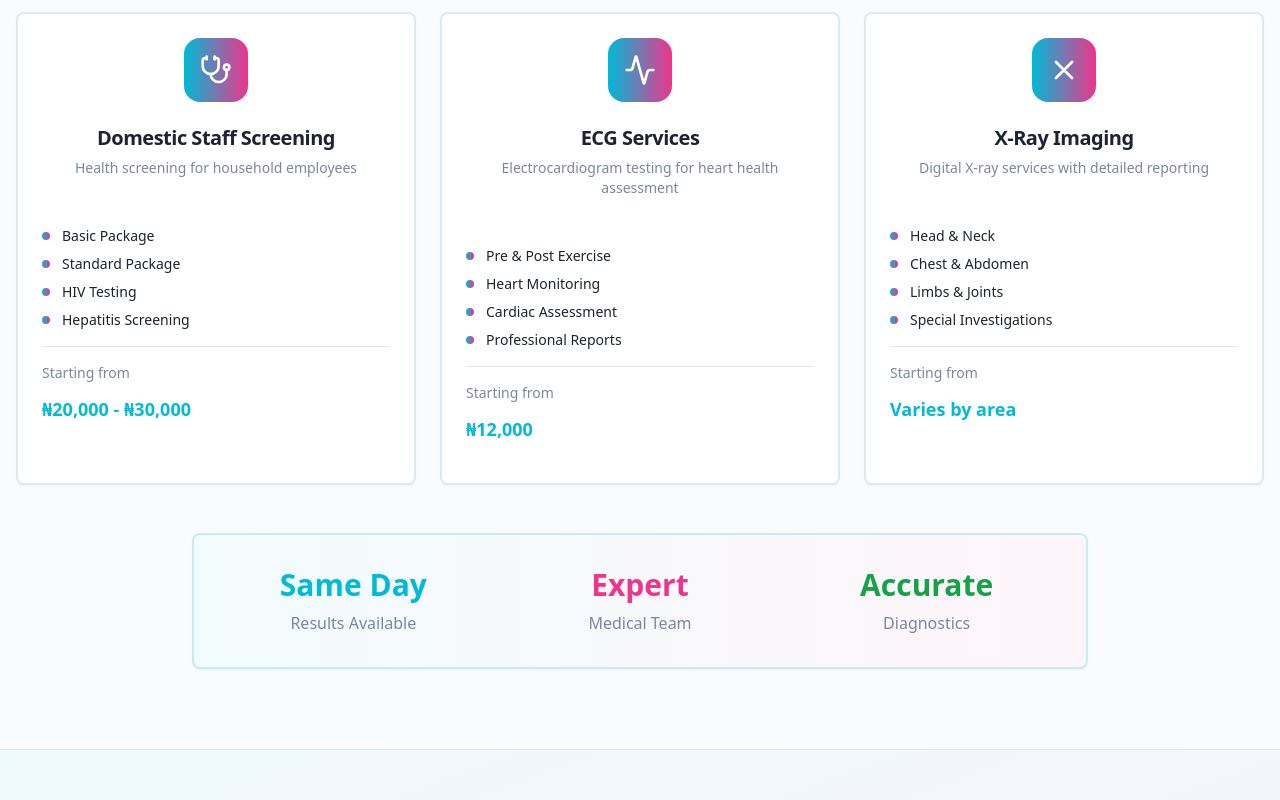
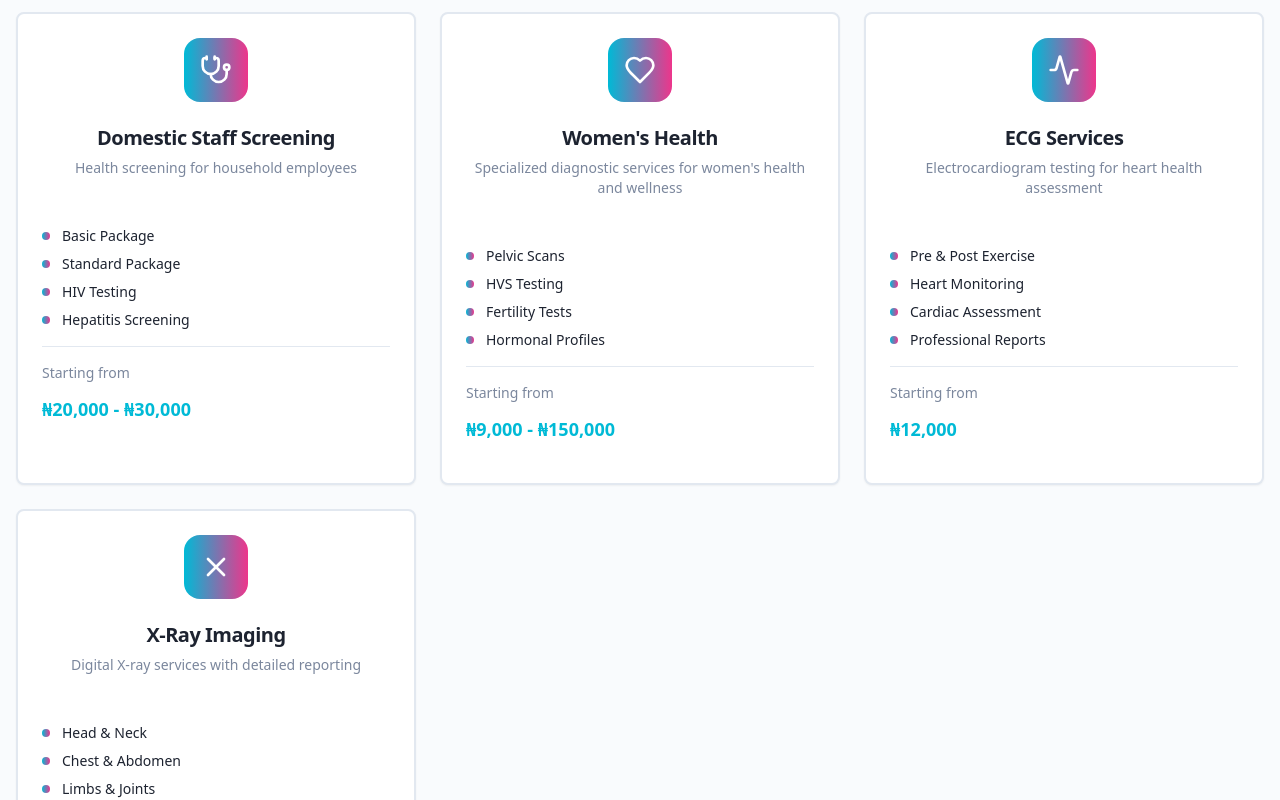
Before and after one commit to oasismedicalswebsites-ship-it/oasismedicals-75, a React (Vite) app: page /services in a window 1280 px wide. Shown: the part 1560-2360 px from the top of the page. Built offline with nearby package versions, Linux system fonts and the light colour scheme.

Commit message:
Add new service package

```diff
--- a/src/components/PricingDetails.tsx
+++ b/src/components/PricingDetails.tsx
@@ -55,7 +55,8 @@ const PricingDetails = () => {
         { name: "Full Body Checkup (Diamond)\n\t•\tFasting Blood Sugar (FBS)\n\t•\tHbA1C (Glycated Heamoglobin)\n\t•\tLipid Profile\n\t•\tLiver Function Test\n\t•\tKidney Function Test\n\t•\tUric Acid\n\t•\tC-Reactive Protein CRP\n\t•\tThyroid Function Test 1 (Free T3, Free T4, TSH)\n\t•\tFull Blood Count\n\t•\tHepatitis B Surface Antigen (HBsAg) Rapid\n\t•\tHIV I & II Rapid\n\t•\tHepatitis C Virus Antibody (HCV) Rapid\n\t•\tStool Occult Blood\n\t•\tStool Microscopy\n\t•\tUrinalysis\n\t•\tLiquid Based Cytology (LBC)", price: "₦200,000" },
         { name: "Fertility/Hormonal Tests (Basic)\n\t•\tProgesterone\n\t•\tFollicule Stimulating Hormone (FSH)\n\t•\tLH - Luteinizing Hormone\n\t•\tProlactin", price: "₦40,000" },
         { name: "Fertility/Hormonal Tests (Standard)\n\t•\tEstradiol\n\t•\tFollicule Stimulating Hormone (FSH)\n\t•\tLH - Luteinizing Hormone\n\t•\tProgesterone\n\t•\tProlactin", price: "₦55,000" },
-        { name: "Fertility/Hormonal Tests (Comprehensive)\n\t•\tThyroid-Stimulating Hormone (TSH)\n\t•\tEstradiol\n\t•\tFollicule Stimulating Hormone (FSH)\n\t•\tLH - Luteinizing Hormone\n\t•\tProgesterone\n\t•\tProlactin\n\t•\tAnti Mullerian Hormone (AMH)", price: "₦150,000" }
+        { name: "Fertility/Hormonal Tests (Comprehensive)\n\t•\tThyroid-Stimulating Hormone (TSH)\n\t•\tEstradiol\n\t•\tFollicule Stimulating Hormone (FSH)\n\t•\tLH - Luteinizing Hormone\n\t•\tProgesterone\n\t•\tProlactin\n\t•\tAnti Mullerian Hormone (AMH)", price: "₦150,000" },
+        { name: "Radiance Package\n\t•\tPelvic Scan\n\t•\tHigh Vaginal Swab (HVS) M/C/S", price: "₦9,000" }
       ]
     },
     domesticStaff: {
--- a/src/components/Services.tsx
+++ b/src/components/Services.tsx
@@ -61,6 +61,14 @@ const Services = () => {
       description: "Health screening for household employees",
       features: ["Basic Package", "Standard Package", "HIV Testing", "Hepatitis Screening"],
       priceRange: "₦20,000 - ₦30,000",
+      popular: false
+    },
+    {
+      icon: Heart,
+      title: "Women's Health",
+      description: "Specialized diagnostic services for women's health and wellness",
+      features: ["Pelvic Scans", "HVS Testing", "Fertility Tests", "Hormonal Profiles"],
+      priceRange: "₦9,000 - ₦150,000",
       popular: false
     },
     {
```
